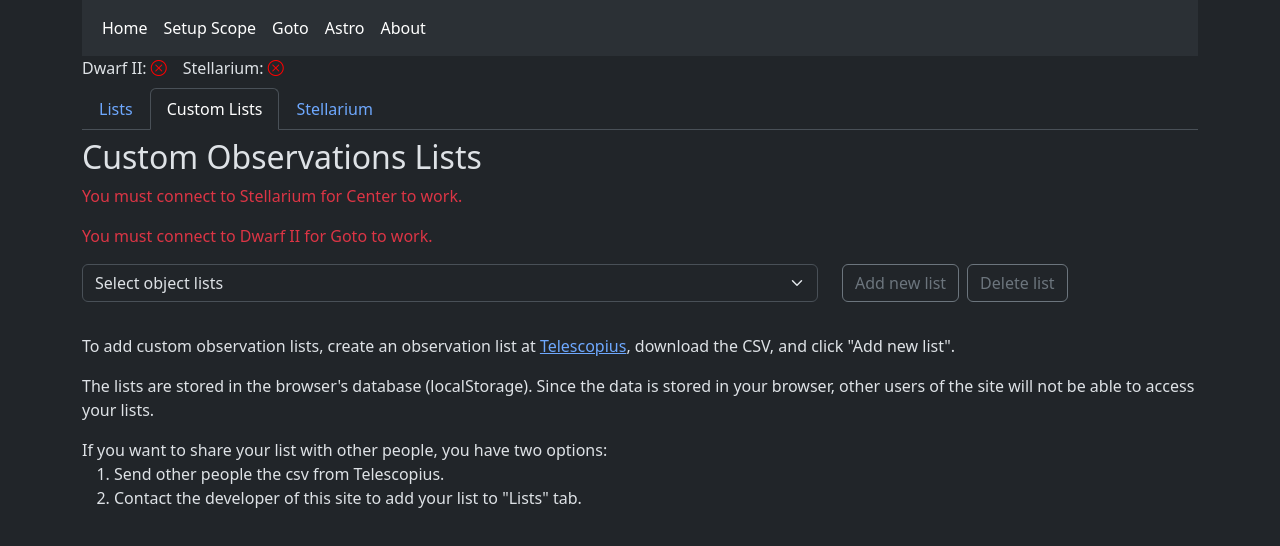
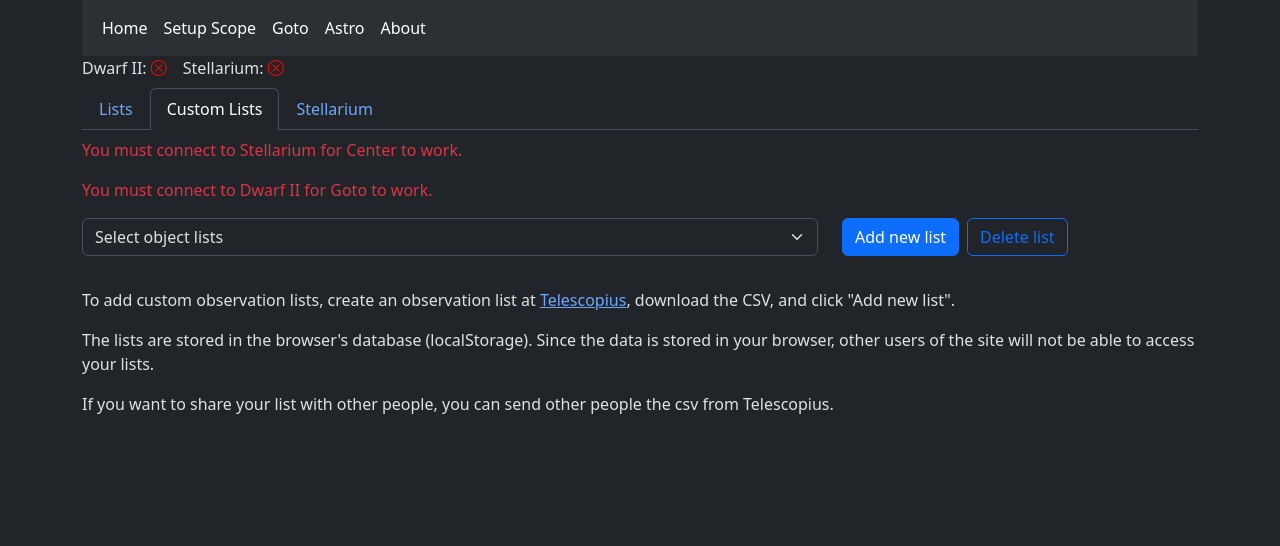
Before and after one commit to DwarfTelescopeUsers/dwarfii-stellarium-goto, a Next.js app: page /goto in a window 1280 px wide. Both pictures are taken after a click on the item "Custom Lists". Shown: the top 546 px of the page. Built offline with nearby package versions, Linux system fonts and the light colour scheme.

Commit message:
update copy on goto pages

```diff
--- a/src/components/GotoLists.tsx
+++ b/src/components/GotoLists.tsx
@@ -19,7 +19,6 @@ export default function AutoGoto() {
 
   return (
     <div>
-      <h2>Observations Lists</h2>
       {!connectionCtx.connectionStatusStellarium && (
         <p className="text-danger">
           You must connect to Stellarium for Center to work.
@@ -48,8 +47,7 @@ export default function AutoGoto() {
             the selected object in Stellarium. The &quot;Goto&quot; button will
             connect to the Dwarf II, and move the scope to the selected object.
           </p>
-          <p>
-            The DSO list has objects that are:
+          <p>The DSO list has objects that are:</p>
           <ul>
             <li>
               Large (&gt; 15 arcminutes) and relatively bright (under 10
@@ -62,7 +60,6 @@ export default function AutoGoto() {
             </li>
             <li>50 of the brightest stars with common names.</li>
           </ul>
-          </p>
           <p>
             The Planets and Moon list has the planets in our solar system and
             the Moon.
--- a/src/components/GotoStellarium.tsx
+++ b/src/components/GotoStellarium.tsx
@@ -1,7 +1,6 @@
 /* eslint react/no-unescaped-entities: 0 */
 
 import { useContext, useState } from "react";
-import Link from "next/link";
 
 import { ConnectionContext } from "@/stores/ConnectionContext";
 import { statusPath, parseStellariumData } from "@/lib/stellarium_utils";
@@ -91,7 +90,6 @@ export default function ManualGoto() {
 
   return (
     <div>
-      <h2>Manual Goto</h2>
       {!connectionCtx.connectionStatusStellarium && (
         <p className="text-danger">
           You must connect to Stellarium for Import Data to work.
@@ -102,6 +100,8 @@ export default function ManualGoto() {
           You must connect to Dwarf II for Goto to work.
         </p>
       )}
+
+      <p>You can use Stellarium to help pick objects.</p>
       <ol>
         <li>Select an object in Stellarium.</li>
         <li>
--- a/src/components/GotoUserLists.tsx
+++ b/src/components/GotoUserLists.tsx
@@ -54,7 +54,6 @@ export default function GotoUserLists() {
 
   return (
     <div>
-      <h2>Custom Observations Lists</h2>
       {!connectionCtx.connectionStatusStellarium && (
         <p className="text-danger">
           You must connect to Stellarium for Center to work.
@@ -84,13 +83,13 @@ export default function GotoUserLists() {
 
         <div className="col-md-4">
           <button
-            className="btn btn-outline-secondary me-2 mb-2"
+            className="btn btn-primary me-2 mb-2"
             onClick={importListModalHandle}
           >
             Add new list
           </button>
           <button
-            className="btn btn-outline-secondary  mb-2"
+            className="btn btn-outline-primary  mb-2"
             onClick={deleteListModalHandle}
           >
             Delete list
@@ -118,15 +117,8 @@ export default function GotoUserLists() {
             will not be able to access your lists.
           </p>
           <p>
-            If you want to share your list with other people, you have two
-            options:
-            <ol>
-              <li>Send other people the csv from Telescopius.</li>
-              <li>
-                Contact the developer of this site to add your list to
-                &quot;Lists&quot; tab.
-              </li>
-            </ol>
+            If you want to share your list with other people, you can send other
+            people the csv from Telescopius.
           </p>
         </>
       )}
```
Lines whose indentation alone changed are shown as unchanged.
